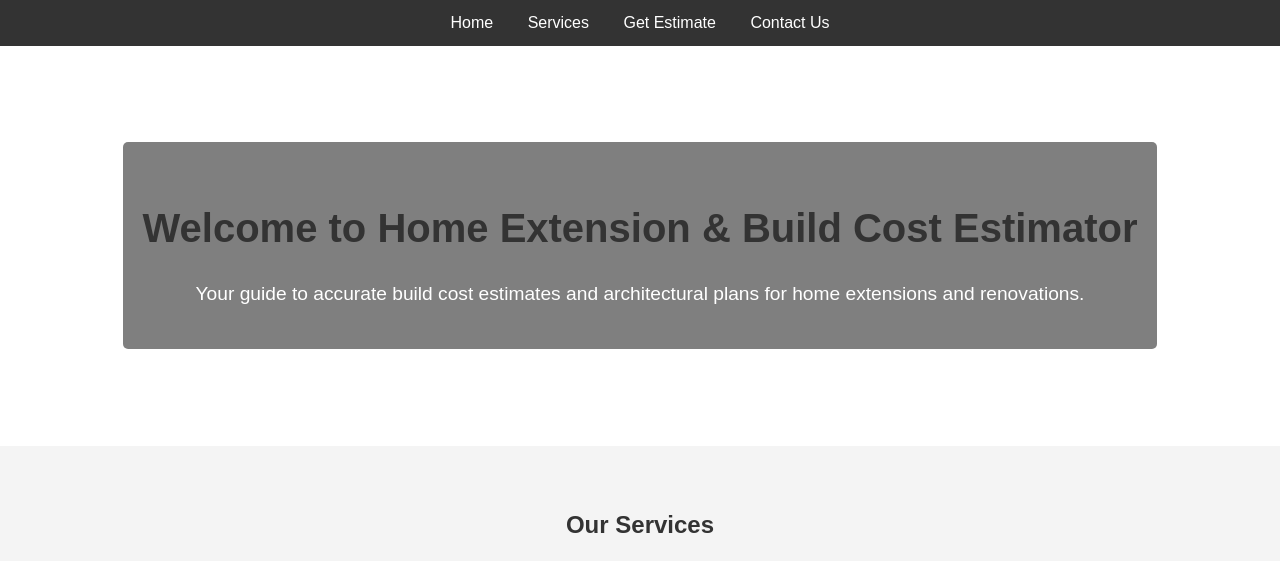
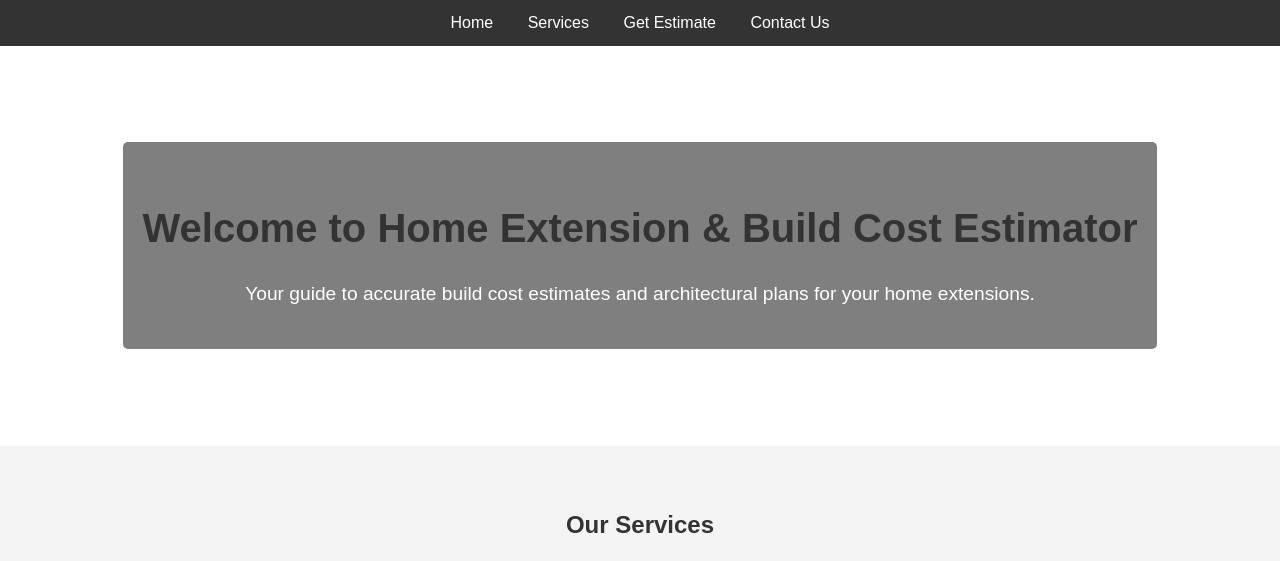
Before and after one commit to buildcostestimate/build-cost-estimator, a plain HTML site: page index.html in a window 1280 px wide. Shown: the top 561 px of the page. Drawn offline with Linux system fonts and the light colour scheme.

Commit message:
Update index.html

```diff
--- a/index.html
+++ b/index.html
@@ -62,7 +62,7 @@
     <section id="hero">
         <div class="hero-content">
             <h1>Welcome to Home Extension & Build Cost Estimator</h1>
-            <p>Your guide to accurate build cost estimates and architectural plans for home extensions and renovations.</p>
+            <p>Your guide to accurate build cost estimates and architectural plans for your home extensions.</p>
         </div>
     </section>
 
```
